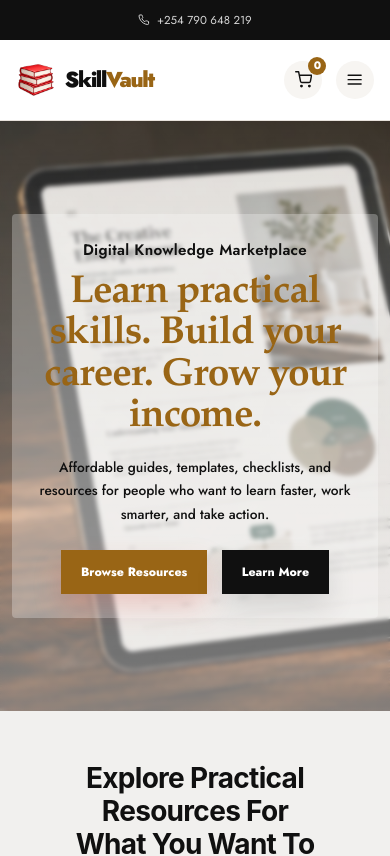
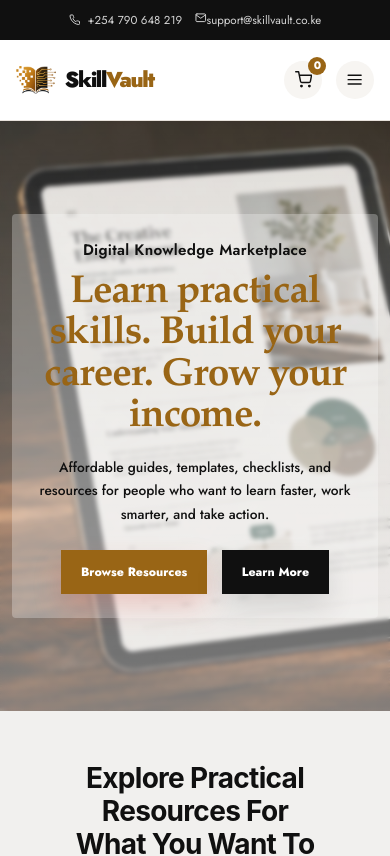
Before and after one commit to JOHNINDAKWA/skillvault, a React (Vite) app: page / in a window 390 px wide. Shown: the top 856 px of the page. Built offline with nearby package versions, Linux system fonts and the light colour scheme.

Commit message:
Added vercel analytics

```diff
--- a/src/components/layout/Navbar/Navbar.css
+++ b/src/components/layout/Navbar/Navbar.css
@@ -337,7 +337,7 @@
   }
 
   .top-bar-left a:nth-child(2) {
-    display: none;
+    display: block;
   }
 
   .cart-link,
--- a/src/components/ui/Logo/Logo.css
+++ b/src/components/ui/Logo/Logo.css
@@ -8,8 +8,8 @@
 }
 
 .logo-icon {
-  width: 48px;
-  height: 48px;
+  width: 60px;
+  height: 70px;
   display: inline-flex;
   align-items: center;
   justify-content: center;
```
Also changed, not shown: public/logo.png.
